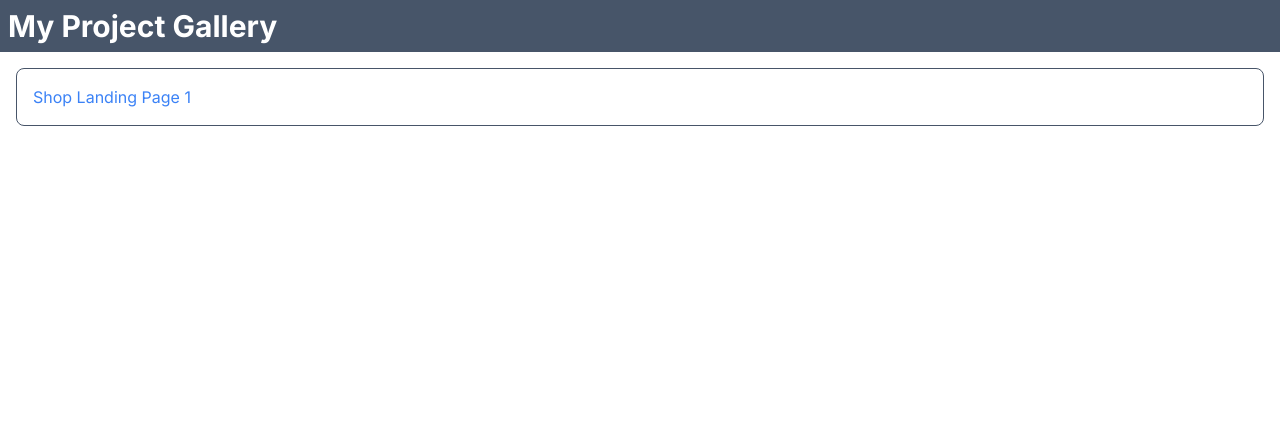
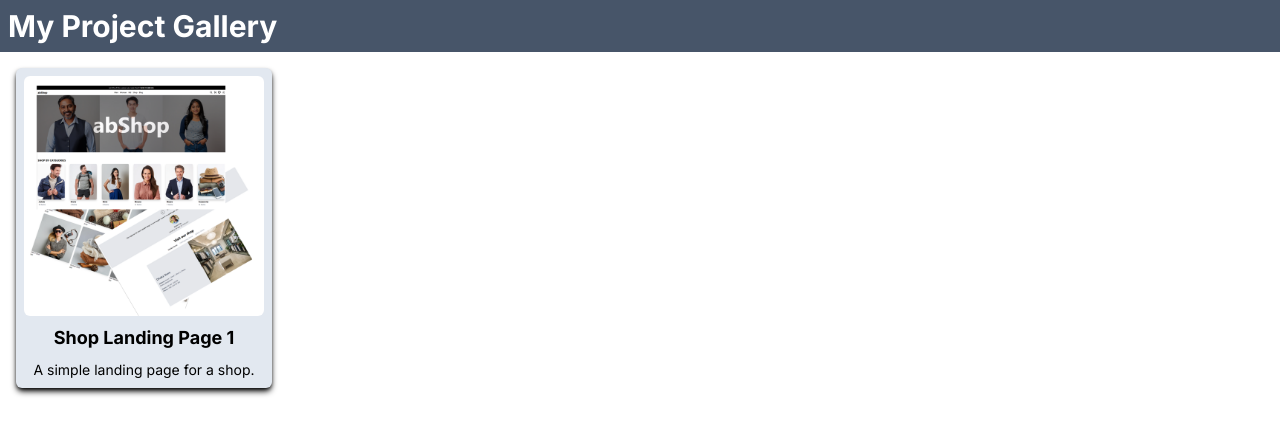
Before and after one commit to ledminh/my-project-gallery, a Next.js app: page / in a window 1280 px wide. Shown: the top 434 px of the page. Built offline with nearby package versions, Linux system fonts and the light colour scheme.

Commit message:
Add image to the front page

```diff
--- /dev/null
+++ b/src/app/(home)/data.ts
@@ -0,0 +1,13 @@
+import LandingPage1Img from "./assets/images/landing-page-001.png";
+
+const data = [
+  {
+    id: "landing-page-1",
+    title: "Shop Landing Page 1",
+    link: "/projects/shop-landing-page-1",
+    description: "A simple landing page for a shop.",
+    image: LandingPage1Img,
+  },
+];
+
+export default data;
--- a/src/app/(home)/page.tsx
+++ b/src/app/(home)/page.tsx
@@ -1,4 +1,7 @@
 import Link from "next/link";
+
+import data from "./data";
+import Image from "next/image";
 
 export default function Home() {
   return (
@@ -9,14 +12,22 @@ export default function Home() {
         </h1>
       </header>
       <main>
-        <ul className="m-4 border border-slate-600 p-4 rounded-lg">
-          {projects.map((project) => (
-            <li key={project.slug}>
+        <ul className="m-4 flex justify-start gap-4">
+          {data.map((project) => (
+            <li key={project.id}>
               <Link
-                className="text-blue-500 hover:underline"
-                href={`/projects/${project.slug}`}
+                href={project.link}
+                className="shadow-md shadow-black rounded-md p-2 flex flex-col gap-2 justify-center items-center bg-slate-200 "
               >
-                {project.title}
+                <Image
+                  src={project.image}
+                  alt={project.title}
+                  width={400}
+                  height={250}
+                  className="w-60 h-60 rounded-md overflow-hidden"
+                />
+                <h2 className="font-bold text-lg">{project.title}</h2>
+                <p className="text-sm">{project.description}</p>
               </Link>
             </li>
           ))}
@@ -25,10 +36,3 @@ export default function Home() {
     </>
   );
 }
-
-const projects = [
-  {
-    slug: "shop-landing-page-1",
-    title: "Shop Landing Page 1",
-  },
-];
```
Also changed, not shown: src/app/(home)/assets/images/landing-page-001.png (added).
